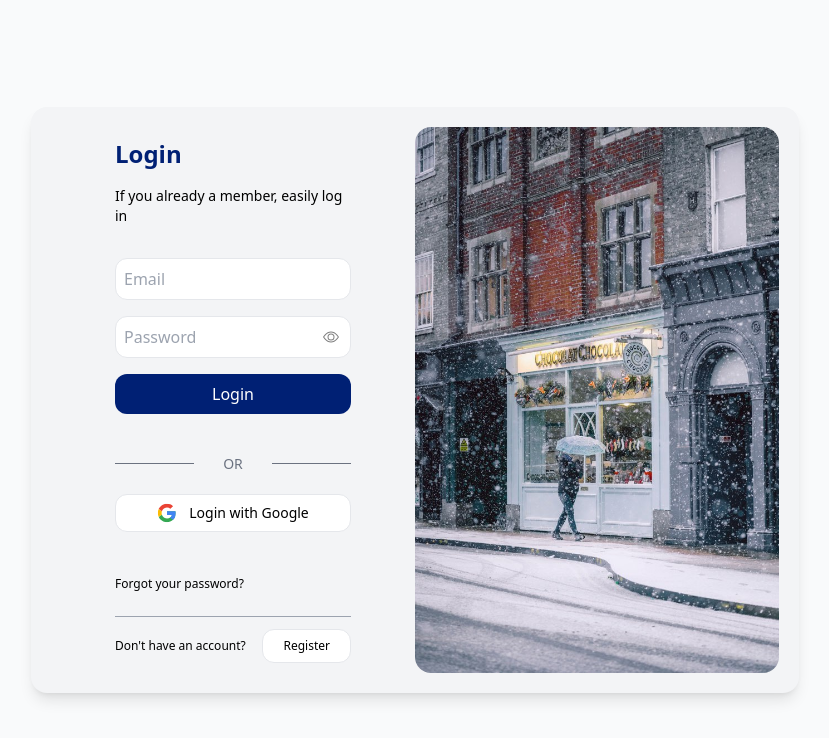
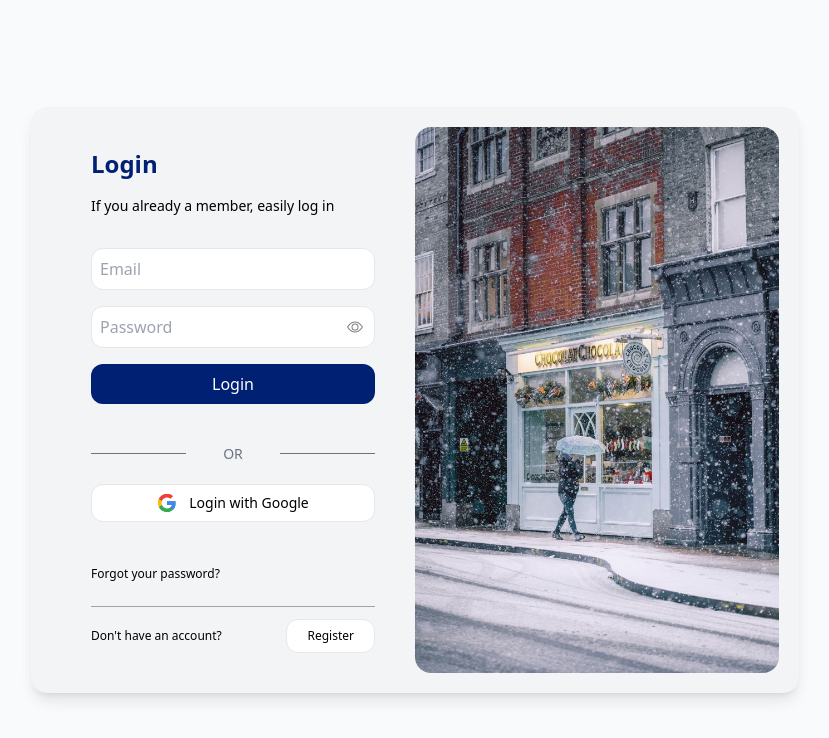
Before and after one commit to MiladJoodi/Login_Screen_Tailwind, a plain HTML site: page index.html in a window 1280 px wide. Shown: the whole page, without its empty margins (225-1054 px from the left). Drawn offline with nearby package versions, Linux system fonts and the light colour scheme.

Commit message:
Update index.html

```diff
--- a/index.html
+++ b/index.html
@@ -16,7 +16,7 @@
         <!-- Login Container -->
         <div class="bg-gray-100 flex rounded-2xl shadow-lg max-w-3xl p-5 items-center">
             <!-- Left - Form -->
-            <div class="md:w-1/2 px-16">
+            <div class="md:w-1/2 px-10">
                 <h2 class="font-bold text-2xl text-[#002074]">Login</h2>
                 <p class="text-sm mt-4">If you already a member, easily log in</p>
 
```
